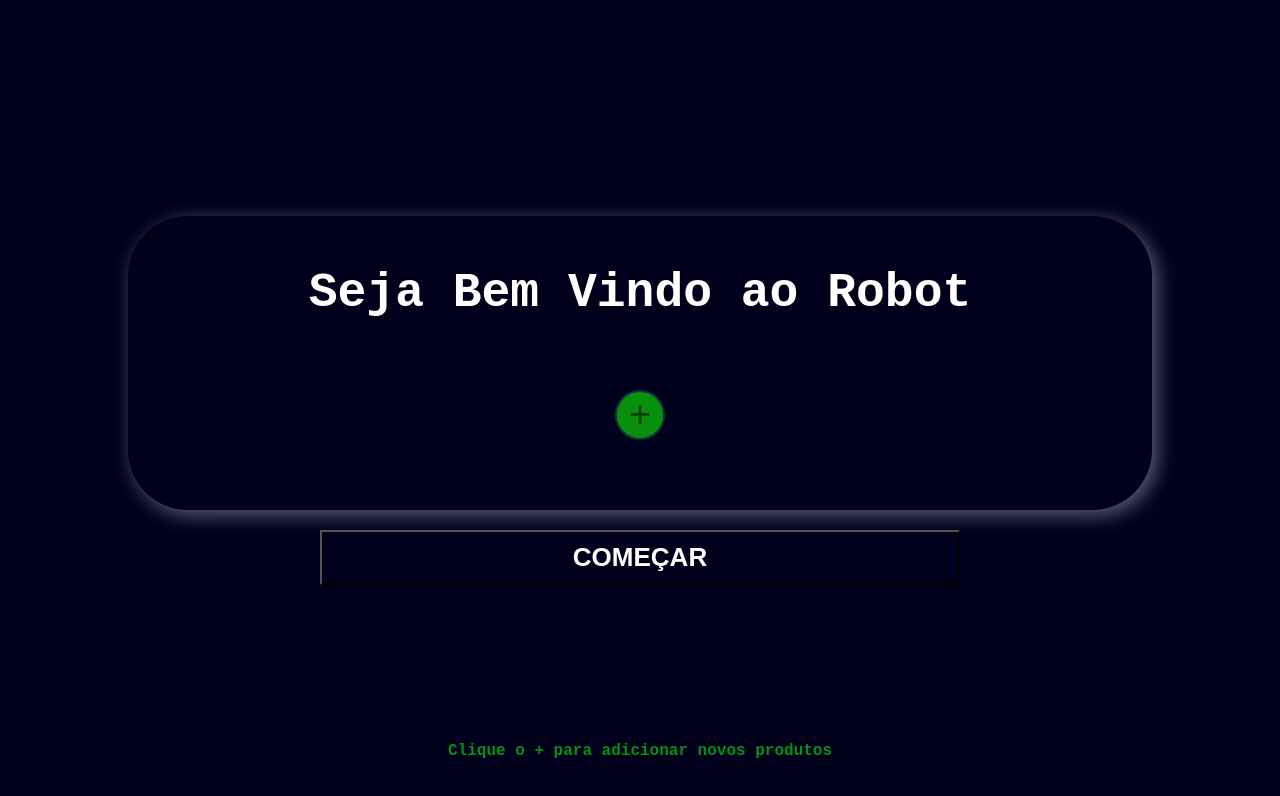
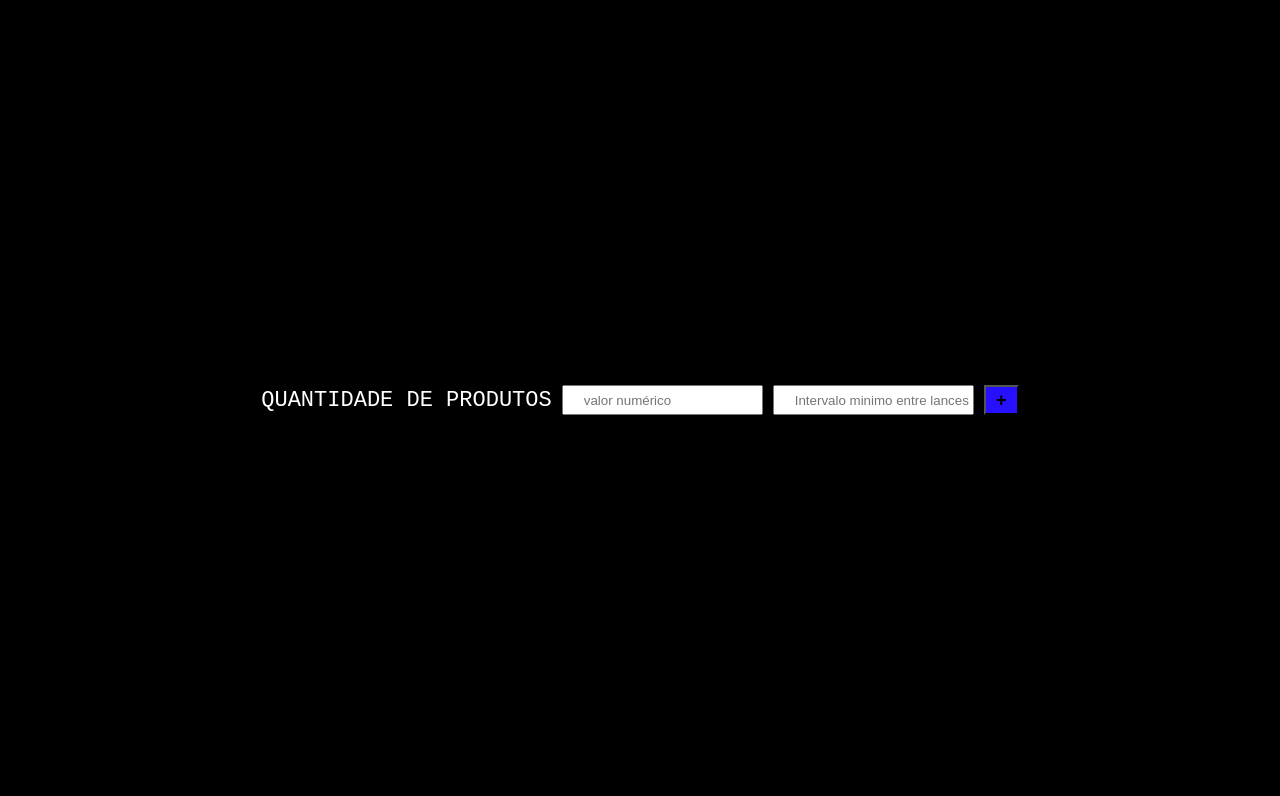
Before and after one commit to caiua0800/licenciamentoRedirection, a plain HTML site: page index.html in a window 1280 px wide. Both pictures are taken after a click on the button "R$". Drawn offline with Linux system fonts and the light colour scheme.

Commit message:
some changes

```diff
--- a/index.css
+++ b/index.css
@@ -51,9 +51,17 @@ body{
     transition: .3s;
 }
 
+.con{
+    width: 100%;
+    display: flex;
+    justify-content: center;
+    flex-direction: column;
+    align-items: center;
+}
 
 .container-box{
     width: 80%;
+    margin: 20px;
     min-height: 80%;
     max-height: max-content;
     display: none;
@@ -107,56 +115,11 @@ body{
     padding-left: 20px;
 }
 
-#createNewProduct{
-    width: 50px;
-    height: 50px;
-    border-radius: 50%;
-    cursor: pointer;
-    border: 2px solid rgb(3, 57, 61);
-    box-shadow: 1px 1px 3px rgba(0, 0, 0, 0.342);
-    background-color: rgb(10, 143, 10);
-    display: flex;
-    justify-content: center;
-    text-align: center;
-    align-items: center;
-    font-size: 38px;
-    color: rgba(0, 0, 0, 0.548);
-    margin: 20px;
-    transition: .3s;
-}
-
-#createNewProduct:hover{
-    transform: scale(1.05);
-    border: 2px solid rgb(3, 57, 61);
-    box-shadow: 1px 1px 3px rgba(0, 0, 0, 0.342);
-    background-color: rgba(8, 218, 36, 0.897);
-    transition: .3s;
-}
-
-.info-in {
-    position: absolute;
-    bottom: 40px;
-    left: 50%;
-    transform: translateX(-50%);
-    color: rgba(5, 255, 5, 0.466);
-    font-weight: 600;
-    display: none;
-    animation: pulse 2s linear infinite;
-}
-
-.remove-x{
-    right: 20px;
-    top: 10px;
-    font-weight: 600;
-    color: rgb(126, 29, 4);
-    cursor: pointer;
-    position: absolute;
-}
 
 .submit-button{
-    width: 50%;
+    width: 70%;
     margin-top: 20px;
-    background-color: rgba(0, 0, 0, 0);
+    background-color: rgba(37, 4, 75, 0.26);
     font-weight: 600;
     color: white;
     font-size: 26px;
@@ -168,16 +131,41 @@ body{
 }
 
 .submit-button:hover{
-    width: 50%;
-    margin-top: 20px;
     background-color: rgba(10, 183, 226, 0.747);
+    transition: .3s;
+}
+
+.modal{
+    width: 100%;
+    height: 100%;
+    position: absolute;
+    background-color: black;
+    top: 0;
+    left: 0;
+
+    display: none;
+    justify-content: center;
+    align-items: center;
+    color: white;
+    gap: 10px;
+}
+
+.modal p{
+    font-size: 22px;
+}
+
+.modal input{
+    padding-left: 20px;
+    height: 30px;
+}
+
+.modal button{
+    width: 35px;
+    height: 30px;
+    background-color: #270fff;
     font-weight: 600;
-    color: white;
-    font-size: 26px;
-    padding: 10px;
+    font-size: 18px;
     cursor: pointer;
-
-    transition: .3s;
 }
 
 
--- a/index.html
+++ b/index.html
@@ -10,7 +10,6 @@
 
     <div class="container-fluid">
 
-
         <div class="container-box-inicial">
             <h1>A DIFERENÇA MÍNIMA À DIMINUIR DO VALOR VAI SER EM</h1>
             <div>
@@ -19,20 +18,29 @@
             </div>
         </div>
 
-         <div class="container-box">
+
+        <div class="con">
+            <div class="container-box">
                 <h1 class="title">Seja Bem Vindo ao Robot</h1>
 
                 <div class="form">
 
                 </div>
+            </div>
 
-                <button type="button" id="createNewProduct"> + </button>
-         </div>
-        <p class="info-in">Clique o + para adicionar novos produtos</p>
+            <button onclick="startServer()" class="mt-2 submit-button">COMEÇAR</button>
+        </div>
 
-        <button onclick="startServer()" class="mt-2 submit-button">COMEÇAR</button>
+
     </div>
 
+    <div class="modal">
+        <p>QUANTIDADE DE PRODUTOS</p>
+        <input id="productsN" placeholder="valor numérico">
+        <input id="intervaloLances" placeholder="Intervalo minimo entre lances">
+
+        <button onclick="createProducts()">+</button>
+    </div>
 
     <script src="./index.js"></script>
 
--- a/index.js
+++ b/index.js
@@ -1,50 +1,30 @@
 
 let choice = '';
-
+let intervalo = ''
 function setChoice(e){
     (e.id === 'percentual') ? choice = 'percentual' : choice = 'real';
 
-    document.querySelector('.info-in').style.display = 'block';
-    document.querySelector('.container-box').style.display = 'flex';
-    document.querySelector('.submit-button').style.display = 'block';
     document.querySelector('.container-box-inicial').style.display = 'none';
+    document.querySelector('.modal').style.display = 'flex';
+
 
 }
 
-function removeItem(element){
-    element.parentNode.remove();
-}
+function createProducts(){
+    let qtde = document.querySelector('#productsN').value;
+    intervalo = document.querySelector("#intervaloLances").value
+    if(!qtde)
+        window.location.reload();
 
-function checkInputsEmpty() {
-    let inputs = document.querySelectorAll('input[type="text"], input[type="number"]');
+    let pai = document.querySelector('.form')
 
-    for (let input of inputs) {
-        if (input.value === "") {
-            return false;
-        }
-    }
-
-    return true;
-}
-
-
-let createNewProductButton = document.querySelector('#createNewProduct');
-
-createNewProductButton.addEventListener('click', () => {
-    let info_in = document.querySelector('.info-in');
-
-    info_in.style.display = 'none'
-
-    let formDiv = document.querySelector('.form');
-
-    if (checkInputsEmpty()) {
+    for(let i = 0; i < qtde; i++){
         let formGroup = document.createElement('div');
         formGroup.className = "form-group";
 
-
-        let inputNome = document.createElement('input');
-        inputNome.placeholder = 'Nome do Produto';
-
+        let h4 = document.createElement('h4');
+        h4.style.marginBottom = '5px'
+        h4.textContent = `Item ${i+1}`
 
         let inputValor = document.createElement('input');
         inputValor.type = "number";
@@ -54,23 +34,18 @@ createNewProductButton.addEventListener('click', () => {
         else
             inputValor.placeholder = 'Valor Mínimo'
 
+        formGroup.appendChild(h4)
+        formGroup.appendChild(inputValor)
 
-        let infoInSpan = document.createElement('span');
-        infoInSpan.className = "remove-x";
-        infoInSpan.addEventListener('click', () => {removeItem(infoInSpan)})
-        infoInSpan.textContent = 'X';
+        pai.appendChild(formGroup);
+    }
 
+    document.querySelector('.modal').style.display = 'none';
+    document.querySelector('.container-box').style.display = 'flex';
+    document.querySelector('.submit-button').style.display = 'block';
 
+}
 
-        formGroup.appendChild(inputNome)
-        formGroup.appendChild(inputValor)
-        formGroup.appendChild(infoInSpan)
-
-        formDiv.appendChild(formGroup)
-    } else {
-        alert("Preencha todos os campos antes de adicionar um novo produto.");
-    }
-});
 
 function startServer(){
 
@@ -78,15 +53,17 @@ function startServer(){
 
     const forms = document.querySelectorAll('.form-group');
     forms.forEach(form => {
-        let inputs = form.querySelectorAll('input');
-        let inputNome = inputs[0].value;
-        let inputValor = inputs[1].value;
+
+        let valor = form.querySelector('input').value;
+        let item = form.querySelector('h4').textContent;
 
         let obj = {
-            nome: inputNome,
-            valor: inputValor,
-            choice: choice
+            nome: item,
+            valor: valor,
+            choice: choice,
+            intervalo: intervalo
         }
+        console.log(obj)
         objects.push(obj);
     })
 
```
Also changed, not shown: 1 other file.
